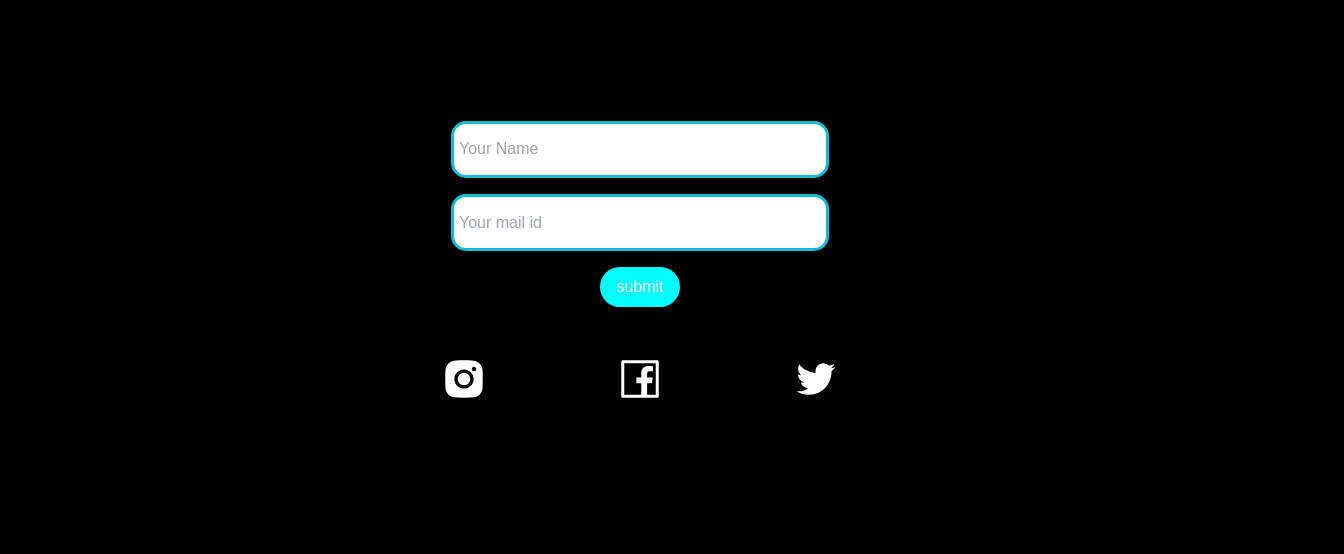
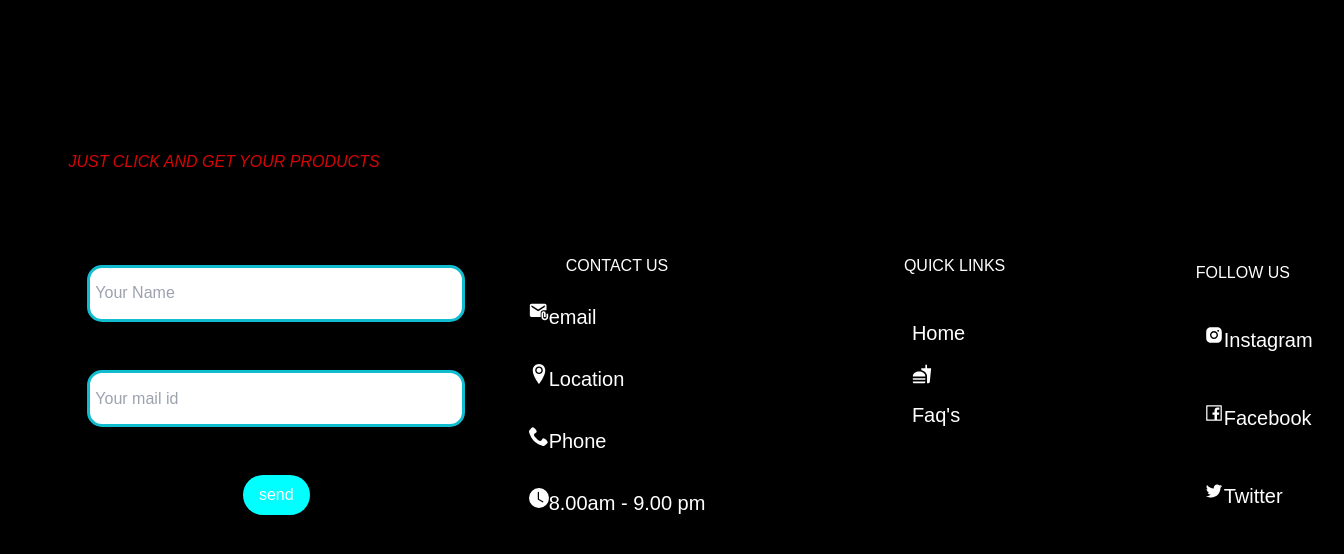
Before and after one commit to Manojkbharathi/e-commerce, a React (Vite) app: page /products in a window 1280 px wide. Shown: the part 1437-1991 px from the top of the page, 1344 px wide, since content can reach past the window. Built offline with nearby package versions, Linux system fonts and the light colour scheme; no server answers; sample sign-in values are in the browser's storage.

Commit message:
added functions

```diff
--- a/src/components/footer.css
+++ b/src/components/footer.css
@@ -1,18 +1,24 @@
 .footer {
+  height: fit-content;
   display: flex;
   align-items: center;
   flex-direction: column;
-  justify-content: center;
-  height: 80vh;
-  gap: 3rem;
+  justify-content: space-between;
+  margin: 8rem;
+  width: 90%;
+}
+.footer-container {
+  display: flex;
+  align-items: center;
+  justify-content: space-evenly;
+  gap: 5rem;
 }
 .social-icons {
-  font-size: 2rem;
+  font-size: 1rem;
 }
 .input-container {
   display: flex;
   flex-direction: column;
-  gap: 1rem;
 }
 input {
   padding: 0.85rem 10rem;
@@ -20,8 +26,71 @@ input {
   border: 3px solid rgb(18, 188, 207);
   border-radius: 15px;
 }
-.form {
+.contact {
+  width: 100vw;
+
+  display: flex;
+  align-items: center;
+  gap: 2rem;
+  justify-content: space-evenly;
+}
+.btn-submit {
+  padding: 0.5rem 1rem;
+  background-color: aqua;
+  border-radius: 20px;
+}
+.social-icons {
+  display: flex;
+  flex-direction: column;
+  align-items: start;
+  justify-content: center;
+  gap: 2rem;
+}
+
+.s-icons {
+  font-size: 1rem;
+  display: flex;
+  align-items: center;
+}
+.s-icons:hover {
+  color: rgb(0, 162, 255);
+}
+.top-footer {
+  position: relative;
+  left: -30rem;
+}
+.sayings {
+  display: flex;
+  font-style: italic;
+  font-family: Arial, Helvetica, sans-serif;
+  color: rgb(214, 5, 5);
+  margin: 5rem;
+}
+.links {
+  display: flex;
+  flex-direction: column;
+}
+.quick-link {
+  display: flex;
+  flex-direction: column;
+
+  gap: 2rem;
+}
+.contact-id {
   display: flex;
   flex-direction: column;
   gap: 1rem;
 }
+.navlink {
+  text-decoration: none;
+  display: flex;
+  margin: 0.5rem;
+}
+.navlink:hover {
+  color: red;
+}
+.aside {
+  display: flex;
+  width: 100vh;
+  justify-content: space-between;
+}
--- a/src/components/nav-bar/Navbar.jsx
+++ b/src/components/nav-bar/Navbar.jsx
@@ -9,6 +9,8 @@ import { signOut } from 'firebase/auth';
 import { auth } from '../../utils/firebase';
 import { useNavigate } from 'react-router-dom';
 import { useStateValue } from '../../context/stateProvider';
+import { collection, where, query, getDocs } from 'firebase/firestore';
+import { db } from '../../utils/firebase';
 const Navbar = ({ updateSearchQuery }) => {
   const { totalQuantity } = useCartGLobalContext();
   const { user } = useStateValue();
--- a/src/components/productStyle.css
+++ b/src/components/productStyle.css
@@ -81,11 +81,7 @@
   border: none;
   color: white;
 }
-.social-icons {
-  display: flex;
-  align-items: center;
-  gap: 8rem;
-}
+
 .btn-submit {
   padding: 0.5rem 1rem;
   background-color: aqua;
--- /dev/null
+++ b/src/routes/footer.jsx
@@ -0,0 +1,111 @@
+import { useState } from 'react';
+import {
+  AiFillInstagram,
+  AiOutlineFacebook,
+  AiOutlineTwitter,
+} from 'react-icons/ai';
+import { Link } from 'react-router-dom';
+import { MdFastfood, MdAttachEmail } from 'react-icons/md';
+import { ImLocation2, ImPhone } from 'react-icons/im';
+import { BsFillClockFill } from 'react-icons/bs';
+const Footer = () => {
+  const [users, setUsers] = useState({ name: '', email: '' });
+  const { name, email } = users;
+
+  const handleOnChange = (event) => {
+    const { name, value } = event.target;
+    setUsers({ ...users, [name]: value });
+  };
+
+  return (
+    <footer className='footer' id='footer'>
+      <div className='top-footer'>
+        <h2 className='sayings'>Just click and get your products</h2>
+      </div>
+      <div className='footer-container'>
+        <div className='contact'>
+          <form
+            className='form'
+            action='https://formsubmit.co/manojbharathi00@gmail.com'
+            method='POST'
+            onChange={(event) => handleOnChange(event)}
+          >
+            <div>
+              <input
+                type='text'
+                placeholder='Your Name'
+                name='name'
+                onChange={(event) => handleOnChange(event)}
+                value={name}
+                required
+              />
+            </div>
+            <div>
+              <input
+                type='email'
+                name='email'
+                value={email}
+                placeholder='Your mail id'
+                onChange={(event) => handleOnChange(event)}
+                required
+              />
+            </div>
+
+            <div>
+              <button className='btn-submit' type='submit'>
+                send
+              </button>
+            </div>
+          </form>
+          <div className='aside'>
+            {' '}
+            <div className='contact-id'>
+              <h2>Contact us</h2>
+              <a className='navlink' href='/products'>
+                <MdAttachEmail />
+                email
+              </a>
+              <a className='navlink' href='/products'>
+                <ImLocation2 /> Location
+              </a>
+              <a className='navlink' href='/products'>
+                <ImPhone /> Phone
+              </a>
+              <a className='navlink'>
+                <BsFillClockFill /> 8.00am - 9.00 pm
+              </a>
+            </div>
+            <div className='quick-link'>
+              <h2>Quick links</h2>
+              <div className='links'>
+                <a href='/products' className='navlink'>
+                  Home
+                </a>
+                <Link className='navlink' to='/cart'>
+                  <MdFastfood />
+                </Link>
+                <Link className='navlink' to='/faq'>
+                  Faq's
+                </Link>
+              </div>
+            </div>
+            <div className='social-icons'>
+              <h2>Follow us</h2>
+              <a className='navlink' href='/products'>
+                <AiFillInstagram /> Instagram
+              </a>
+              <a className='navlink' href='/products'>
+                <AiOutlineFacebook /> Facebook
+              </a>
+              <a className='navlink' href='/products'>
+                <AiOutlineTwitter /> Twitter
+              </a>
+            </div>
+          </div>
+        </div>
+      </div>
+    </footer>
+  );
+};
+
+export default Footer;
--- a/src/routes/products.jsx
+++ b/src/routes/products.jsx
@@ -10,6 +10,7 @@ import 'slick-carousel/slick/slick-theme.css';
 import '../components/footer.css';
 import { SiShopify } from 'react-icons/si';
 import Navbar from '../components/nav-bar/Navbar';
+import Footer from './footer';
 import {
   AiFillInstagram,
   AiOutlineFacebook,
@@ -52,7 +53,8 @@ const Products = () => {
   function submitHandler() {
     setUsers({ name: '', email: '', message: '' });
   }
-
+  const { totalQuantity } = useCartGLobalContext();
+  const [searchQuery, setSearchQuery] = useState('');
   const settings = {
     dots: true,
     infinite: true,
@@ -63,8 +65,7 @@ const Products = () => {
     autoplaySpeed: 2000,
     pauseOnHover: true,
   };
-  const { totalQuantity } = useCartGLobalContext();
-  const [searchQuery, setSearchQuery] = useState('');
+
   return (
     <div className='home'>
       <Navbar updateSearchQuery={setSearchQuery} />
@@ -217,61 +218,7 @@ const Products = () => {
         </div>
       </div>
 
-      <footer className='footer'>
-        <form
-          className='form'
-          action='https://formsubmit.co/manojbharathi00@gmail.com'
-          method='POST'
-          onChange={(event) => handleOnchange(event)}
-        >
-          <div>
-            <input
-              type='text'
-              placeholder='Your Name'
-              name='name'
-              onChange={(event) => handleOnchange(event)}
-              value={name}
-              required
-            />
-          </div>
-          <div>
-            <input
-              type='email'
-              name='email'
-              value={email}
-              placeholder='Your mail id'
-              onChange={(event) => handleOnchange(event)}
-              required
-            />
-          </div>
-
-          <div>
-            <button className='btn-submit' type='submit'>
-              submit
-            </button>
-          </div>
-        </form>
-        <div className='social-icons'>
-          <a
-            className='s-icons'
-            href='https://silver-platypus-c72db6.netlify.app'
-          >
-            <AiFillInstagram />
-          </a>
-          <a
-            className='s-icons'
-            href='https://silver-platypus-c72db6.netlify.app'
-          >
-            <AiOutlineFacebook />
-          </a>
-          <a
-            className='s-icons'
-            href='https://silver-platypus-c72db6.netlify.app'
-          >
-            <AiOutlineTwitter />
-          </a>
-        </div>
-      </footer>
+      <Footer />
     </div>
   );
 };
--- a/src/routes/user.jsx
+++ b/src/routes/user.jsx
@@ -1,35 +1,31 @@
 import React, { useEffect, useState } from 'react';
 import { useStateValue } from '../context/stateProvider';
 import Navbar from '../components/nav-bar/Navbar';
-import { collection, where, query, getDocs } from 'firebase/firestore';
+import { doc, getDoc, setDoc } from 'firebase/firestore';
 import { db } from '../utils/firebase';
 import '../index.css';
+
 const User = () => {
   const [{ user }] = useStateValue();
   const [userData, setUserData] = useState(null);
-  const [userImageData, setUserImageData] = useState(null); // Store the image data
+  const [userImageData, setUserImageData] = useState(null);
 
   useEffect(() => {
     if (user) {
       const fetchUserData = async () => {
         try {
-          // Query Firestore for user data by email
-          const userQuery = query(
-            collection(db, 'users'),
-            where('email', '==', user.email)
-          );
-          const querySnapshot = await getDocs(userQuery);
+          const userDocRef = doc(db, 'users', user.uid);
+          const userDocSnapshot = await getDoc(userDocRef);
 
-          if (querySnapshot.size === 1) {
-            const userData = querySnapshot.docs[0].data();
+          if (userDocSnapshot.exists()) {
+            const userData = userDocSnapshot.data();
             setUserData(userData);
 
-            // Set the user image data if available
             if (userData.photoData) {
               setUserImageData(userData.photoData);
             }
           } else {
-            console.error('User data not found in Firestore');
+            console.error('User document not found in Firestore.');
           }
         } catch (error) {
           console.error('Error fetching user data:', error);
@@ -39,6 +35,22 @@ const User = () => {
       fetchUserData();
     }
   }, [user]);
+
+  useEffect(() => {
+    // Check if user is authenticated and userData is available
+    if (user && userData) {
+      // Store or update user data in Firestore
+      const userDocRef = doc(db, 'users', user.uid);
+
+      setDoc(userDocRef, userData)
+        .then(() => {
+          console.log('User data stored in Firestore.');
+        })
+        .catch((error) => {
+          console.error('Error storing user data in Firestore:', error);
+        });
+    }
+  }, [user, userData]);
 
   return (
     <div className='user-profile'>
@@ -51,7 +63,7 @@ const User = () => {
               <img src={user.photoURL} alt='' />
               <p>Name: {user.displayName}</p>
               <p>Email: {user.email}</p>
-              <p>Phone number: {user.phoneNumber||`null`}</p>
+              <p>Phone number: {user.phoneNumber || `null`}</p>
             </div>
           ) : (
             <div>Loading user data...</div>
```
